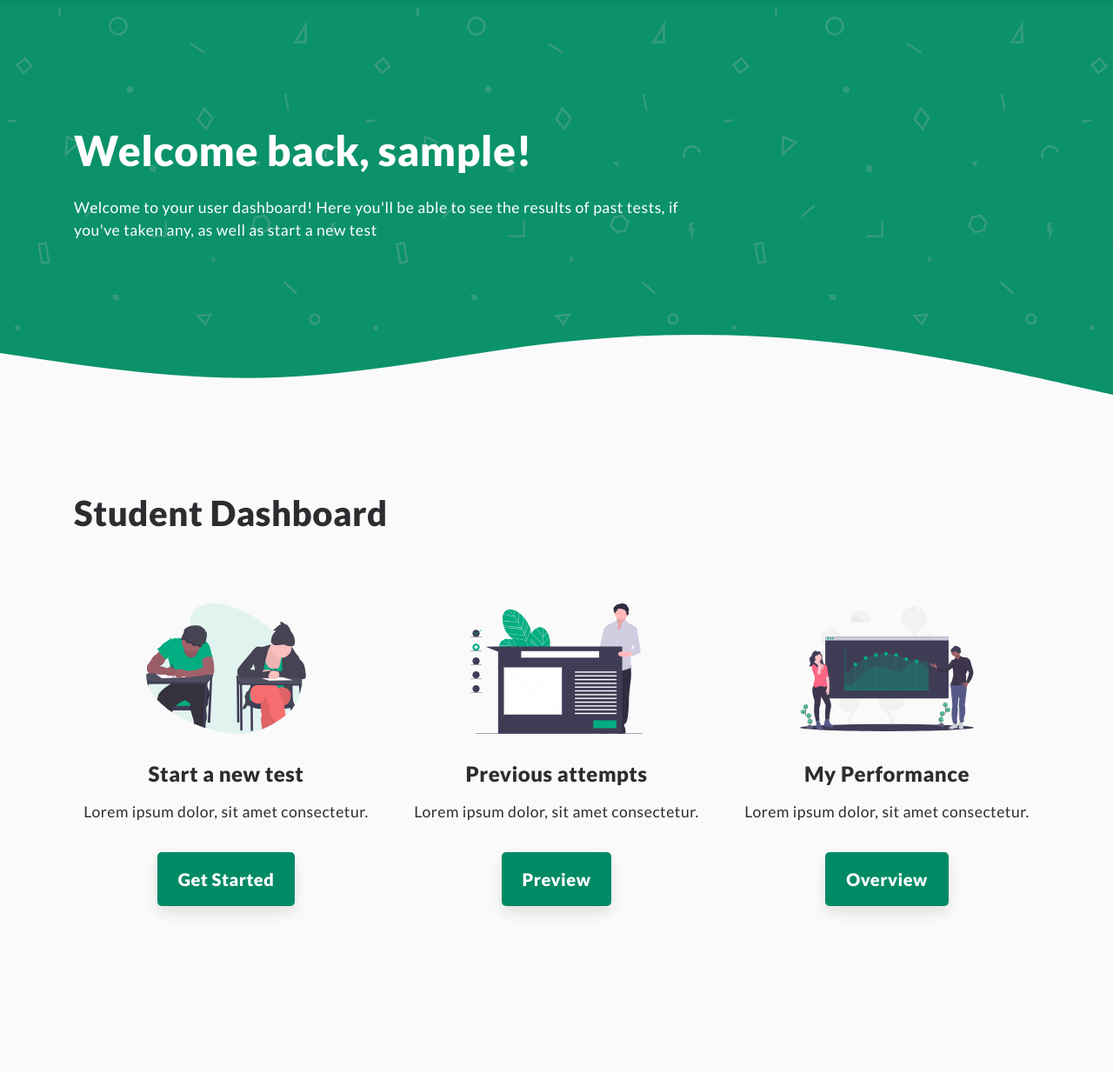
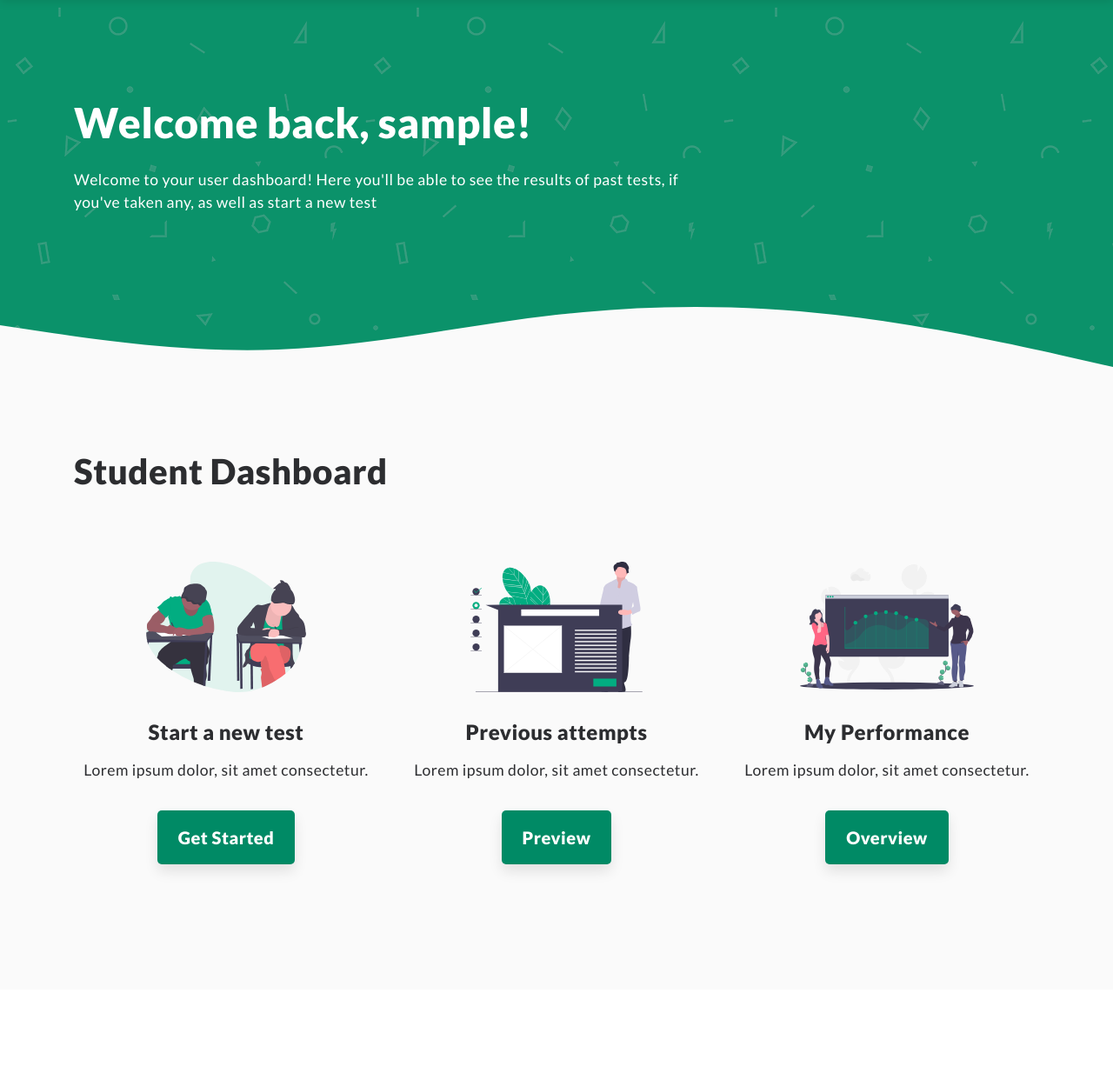
Before and after one commit to brucehow/examinaid, a Flask app: page /userprofile in a window 1280 px wide. Shown: the part 71-1305 px from the top of the page at 87% size. After the commit the page ends 1077 px from the top, so only its background shows below. Run offline with Flask 2, Linux system fonts and the light colour scheme; the visitor is signed in with stand-in values (Sample User, id 1); data comes from the database, SQL or seed files in the repository; some libraries are stand-ins or nearby versions.

Commit message:
Change margins for waves for index and userprofile

```diff
--- a/app/static/css/main.css
+++ b/app/static/css/main.css
@@ -124,6 +124,22 @@ img.img-md {
   max-width: 75%;
 }
 
+/* Waves */
+.wave-bot {
+  margin: 5rem 0 -12rem 0;
+  display: block;
+  height: 15rem;
+  width: 100%;
+}
+
+.wave-top {
+  margin: -7rem 0 0 0;
+  display: block;
+  height: 15rem;
+  width: 100%;
+}
+
+
 /* Animation */
 .float-anim {
   -webkit-animation: floatAnim 2s infinite alternate;
--- a/app/static/css/userprofile.css
+++ b/app/static/css/userprofile.css
@@ -6,16 +6,9 @@ img.thumbnail {
 }
 
 /* Structuring */
-section.userprofile {
-  background-color: #0b926a;
-  background-image: url(../resources/texture-1.png);
-  color: white;
-  padding: 9rem 0 0 0;
-}
-
 section.dashboard {
   background-color: #fafafa;
-  padding: 0 0 10rem 0;
+  padding: 2rem 0 7rem 0;
 }
 
 .dashboard-item p {
@@ -24,14 +17,6 @@ section.dashboard {
 
 .dashboard-item button {
   margin: 2rem 0;
-}
-
-/* Waves */
-.wave {
-  margin: 5rem 0 -2rem 0;
-  display: block;
-  height: 15rem;
-  width: 100%;
 }
 
 /* Containers */
--- a/app/templates/userprofile.html
+++ b/app/templates/userprofile.html
@@ -2,7 +2,7 @@
 
 {% block content %}
 
-<section class="userprofile">
+<section class="green">
   <div class="container">
     <div class="user-msg">
       <h1>Welcome back, {{ current_user.username }}!</h1>
@@ -10,7 +10,7 @@
     </div>
   </div>
   <!-- Wave separator -->
-  <svg class="wave" xmlns="http://www.w3.org/2000/svg" viewBox="0 0 1440 320" preserveAspectRatio="none">
+  <svg class="wave-bot" xmlns="http://www.w3.org/2000/svg" viewBox="0 0 1440 320" preserveAspectRatio="none">
     <path fill="#fafafa" fill-opacity="1" d="M0,64L60,74.7C120,85,240,107,360,101.3C480,96,600,64,720,48C840,32,960,32,1080,48C1200,64,1320,96,1380,112L1440,128L1440,320L1380,320C1320,320,1200,320,1080,320C960,320,840,320,720,320C600,320,480,320,360,320C240,320,120,320,60,320L0,320Z"></path>
   </svg>
 </section>
```
